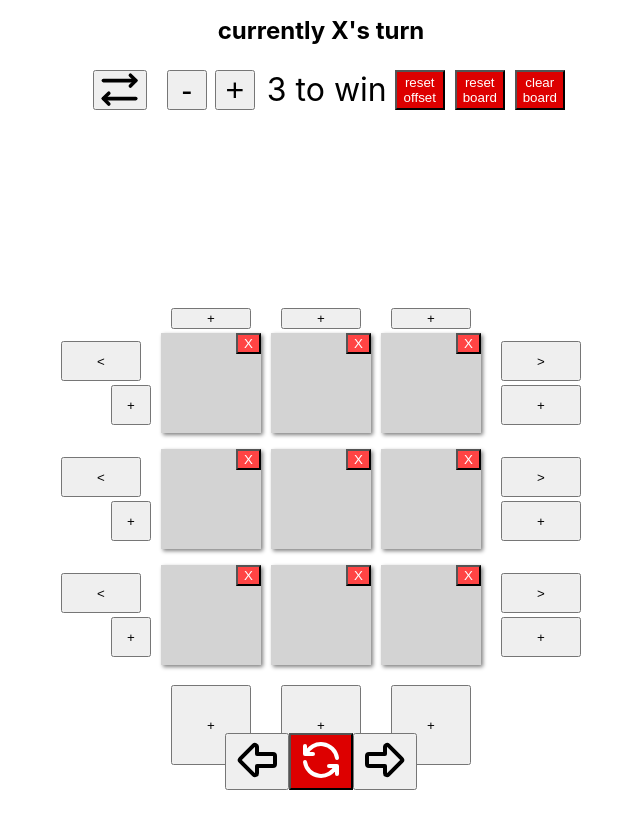
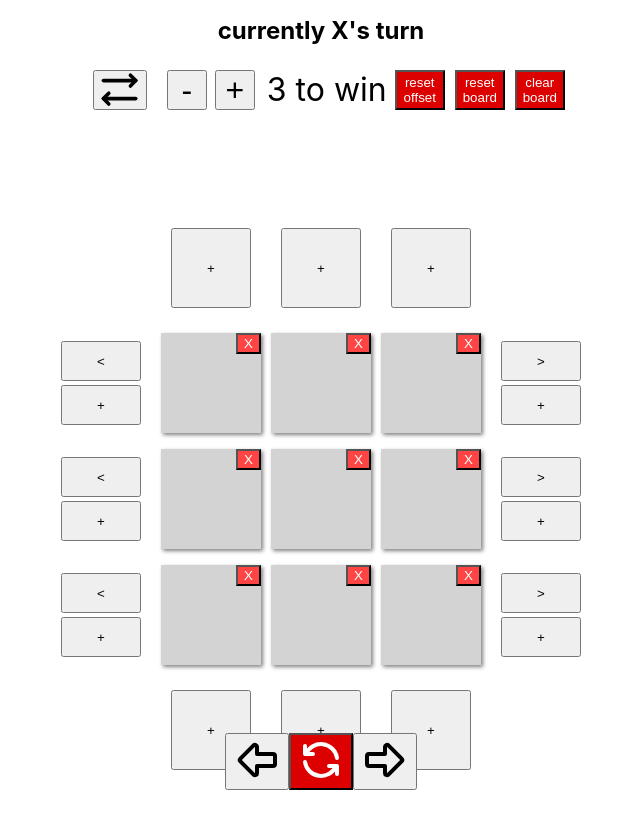
Before and after one commit to collaboracode/jaggytictactoe, a React (Create React App) app: page / in a window 1280 px wide. Shown: the top 828 px of the page, without its empty margins (319-959 px from the left). Built offline with nearby package versions, Linux system fonts and the light colour scheme.

Commit message:
worked on conditianal buttons for board, and removed a console.log

```diff
--- a/src/components/BoardDisplay.jsx
+++ b/src/components/BoardDisplay.jsx
@@ -121,12 +121,22 @@ export default function Gameboard(props) {
         height: '80%',
         width: '80%'
       },
-      addFullBlockDown: {
+      addFullBlockUp: {
+        zIndex: 1,
+
         position: 'absolute',
         right: '10%',
         width: '80%',
         height: '80%',
-        bottom: '-100%',
+        top: '-105%',
+      },
+      addFullBlockDown: {
+        zIndex: 2,
+        position: 'absolute',
+        right: '10%',
+        width: '80%',
+        height: '80%',
+        bottom: '-105%',
       },
     },
 
@@ -148,8 +158,16 @@ export default function Gameboard(props) {
   }
   const showControls = (row, col) => {
     return {
-      moveLeft: col === 0,
-      moveRight: col === props?.state?.board?.[row].length - 1,
+      moveLeft: col === 0
+        || (
+          props.state.board[row].slice(0, col).filter(item => item !== 'blank').length === 0
+          )
+      ,
+      moveRight: col === props?.state?.board?.[row].length - 1
+      || (
+        props.state.board[row].slice(col + 1).filter(item => item !== 'blank').length === 0
+        )
+      ,
       addLeft: (props?.state?.board?.[row]?.[col - 1] === undefined
         && props.state.board?.[row]?.[col] !== "blank")
         || (props?.state?.board?.[row]?.[col - 1] === "blank"
@@ -165,23 +183,51 @@ export default function Gameboard(props) {
           && props.state.board?.[row]?.[col] !== "blank"),
 
       addUp: (
+        props.state.board?.[row]?.[col] !== "blank"
+        && (
           props.state.board?.[row - 1]?.[col + props.state.offset[row] - props.state.offset[row - 1]] === undefined
-        && props.state.board?.[row]?.[col] !== "blank"
+          || props.state.board?.[row - 1]?.[col + props.state.offset[row] - props.state.offset[row - 1]] === "blank"
         )
-        || (
-          props.state.board?.[row - 1]?.[col + props.state.offset[row] - props.state.offset[row - 1]] === "blank"
-          && props.state.board[row][col + props.state.offset[row] - props.state.offset[- 1]] !== "blank"
-          && props.state.board?.[row]?.[col] !== "blank"
-        ),
+        && (
+          props.state.board?.[row - 1]?.[(col - 1) + props.state.offset[row] - props.state.offset[row - 1]] === undefined
+          || props.state.board?.[row - 1]?.[(col - 1) + props.state.offset[row] - props.state.offset[row - 1]] === "blank"
+        )
+        && (
+          props.state.board?.[row - 1]?.[(col + 1) + props.state.offset[row] - props.state.offset[row - 1]] === undefined
+          || props.state.board?.[row - 1]?.[(col + 1) + props.state.offset[row] - props.state.offset[row - 1]] === "blank"
+        )
+      )
+      // || (
+      //   props.state.board?.[row - 1]?.[col + props.state.offset[row] - props.state.offset[row - 1]] === "blank"
+      //   && props.state.board[row][col + props.state.offset[row] - props.state.offset[- 1]] !== "blank"
+      //   && props.state.board?.[row]?.[col] !== "blank"
+      // )
+      ,
 
       addDown: (
+        (
           props.state.board?.[row + 1]?.[col + props.state.offset[row] - props.state.offset[row + 1]] === undefined
+          || props.state.board?.[row + 1]?.[col + props.state.offset[row] - props.state.offset[row + 1]] === "blank"
+        )
         && props.state.board?.[row]?.[col] !== "blank"
+        && (
+          props.state.board?.[row + 1]?.[(col - 1) + props.state.offset[row] - props.state.offset[row + 1]] === undefined
+          || props.state.board?.[row + 1]?.[(col - 1) + props.state.offset[row] - props.state.offset[row + 1]] === "blank"
         )
-        || (
-          props.state.board?.[row + 1]?.[col + props.state.offset[row] - props.state.offset[row + 1]] === "blank"
-          && props.state.board?.[row]?.[col] !== "blank"
-        ),
+        && (
+          props.state.board?.[row + 1]?.[(col + 1) + props.state.offset[row] - props.state.offset[row + 1]] === undefined
+          || props.state.board?.[row + 1]?.[(col + 1) + props.state.offset[row] - props.state.offset[row + 1]] === "blank"
+        )
+        && (
+          props.state.board?.[row + 2]?.[(col) + props.state.offset[row] - props.state.offset[row + 2]] === undefined
+          || props.state.board?.[row + 2]?.[(col) + props.state.offset[row] - props.state.offset[row + 2]] === "blank"
+        )
+      )
+      // || (
+      //   props.state.board?.[row + 1]?.[col + props.state.offset[row] - props.state.offset[row + 1]] === "blank"
+      //   && props.state.board?.[row]?.[col] !== "blank"
+      // )
+      ,
 
       // todo make it so the remove is on all non blank spaces and use row and col to remove it with [...board[row].slice(0, col), ...board[row].slice(col)]
       // removeLeft: col === 0 && props.state.board?.[row]?.[col] !== "blank",
@@ -269,8 +315,8 @@ export default function Gameboard(props) {
                             && !showControls(i, j).moveLeft
                             && (row[j - 2] === 'blank' || showControls(i, j - 2).addRight)
                           )
-                            ? style.controls.addLeft//addLeftFullBlock
-                            : style.controls.addLeft//addLeftFullBar
+                            ? style.controls.addLeftFullBlock
+                            : style.controls.addLeftFullBar
                           : style.controls.addLeft,
                         // ...style.controls.addLeft,
                         // ...{ display: `${showControls(i, j).addLeft ? '' : 'none'}` }
@@ -314,7 +360,7 @@ export default function Gameboard(props) {
                     </button>}
                     {showControls(i, j).addUp && <button
                       className={'btn-hover'}
-                      style={{ ...style.controls.addUp, ...{ display: `${showControls(i, j).addUp === true ? '' : 'none'}` } }}
+                      style={{ ...style.controls.addFullBlockUp, ...{ display: `${showControls(i, j).addUp === true ? '' : 'none'}` } }}
                       data-row={i}
                       // data-function={"col"}
                       // value={1}
@@ -329,33 +375,15 @@ export default function Gameboard(props) {
                       style={{
                         // ...style.controls.addDown,
 
-                        ...((showControls(i, j).addDown
-                          && i + 2 < props.state.board.length - 1
-                          && props.state.board[i + 2][j + props.state.offset[i] - props.state.offset[i + 2]] === "blank"
-                          // || props.state.board[i + 2][j + props.state.offset[i] - props.state.offset[i + 2]] === undefined
-                        )
-                          // && (!showControls(i + 2, j + props.state.offset[i] - props.state.offset[i + 2]).addUp
-                          // || row[j - 2] === 'blank')
-                          || (
-                            showControls(i, j).addDown
-                            && i === props.state.board.length - 1
-                          )
-                          || (
-                            i + 2 < props.state.board.length - 1
-                            && props.state.board[i + 2][j + props.state.offset[i] - props.state.offset[i + 2]] === "blank"
-                            )
 
-                          // )
-
-                        )
                         // ? ((showControls(i, j).addUp)
                         //   // && !showControls(i, j).moveLeft
                         //   && i + 1 < props.state.board.length
                         //   && (props.state.board[i + 2][j - 2 + props.state.offset[i] - props.state.offset[i + 2]] === 'blank' || showControls(i, j - 2).addUp)
                         // )
-                          ? style.controls.addFullBlockDown
+                        ...style.controls.addFullBlockDown
                         // : style.controls.addDown
-                          : style.controls.addDown,
+                        // : style.controls.addDown,
 
 
                         //  ...{display: `${showControls(i, j).addDown === true ? '' : 'none'}` }
--- a/src/components/BoardShift.jsx
+++ b/src/components/BoardShift.jsx
@@ -10,11 +10,13 @@ export default function BoardShift(props) {
       justifyContent: "center",
       position: "fixed",
       bottom: "10px",
+      zIndex: 2,
+
       pointerEvents: 'none'
     },
     shiftButton: {
       // padding: "1rem",
-      pointerEvents: 'all'
+      pointerEvents: 'all',
     },
     shiftReset: {
       color: "white",
--- a/src/functions/reducer.js
+++ b/src/functions/reducer.js
@@ -307,8 +307,6 @@ const reducer = (state, action) => {
                   temp[row - 1] = [...temp[row - 1].slice(0), ' ']
                 }
                 if (state.gameInProgress) {
-                  console.log('here')
-
                   return { ...state, board: [...temp], offset: [...tempOffset], curPlayerX: !state.curPlayerX }
                 } else {
                   return { ...state, board: [...temp], offset: [...tempOffset] }
```
Lines whose indentation alone changed are shown as unchanged.
